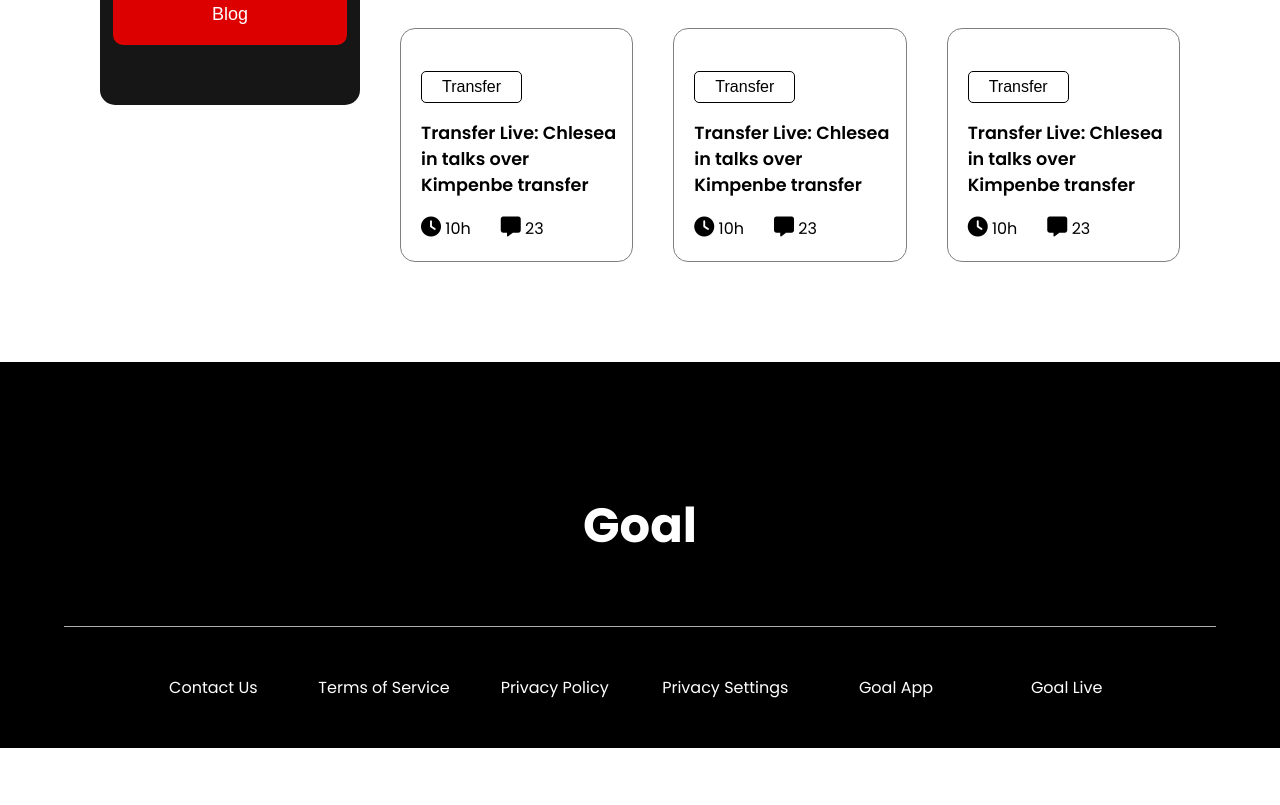
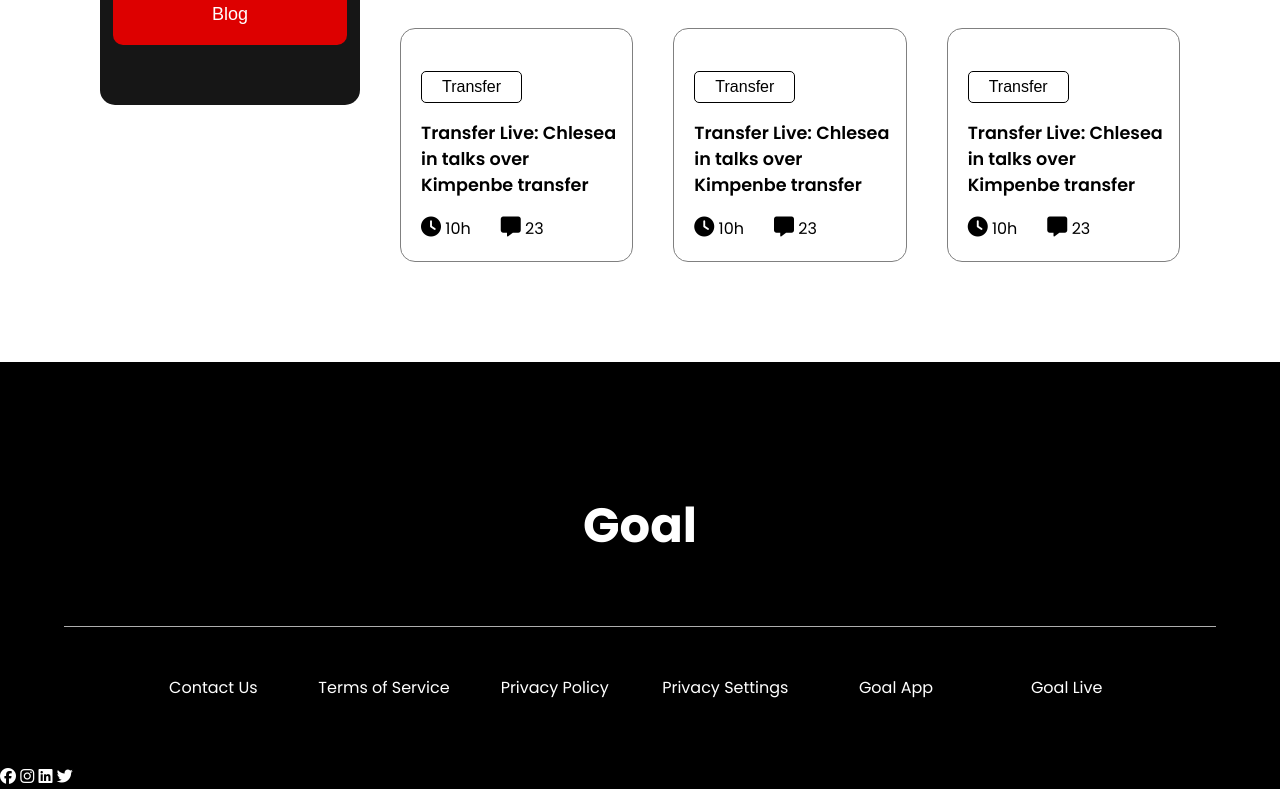
Before and after one commit to MARJUKA-TAHERA/Sports-Channal, a plain HTML site: page index.html in a window 1280 px wide. Shown: the part 904-1709 px from the top of the page. Before the commit the page ends 1652 px from the top, so only its background shows below. Drawn offline with Linux system fonts and the light colour scheme.

Commit message:
Update index.html
Signed-off-by: Marjuka Tahera <101512771+MARJUKA-TAHERA@users.noreply.github.com>

```diff
--- a/index.html
+++ b/index.html
@@ -203,6 +203,12 @@
                     <p>Goal Live</p>
                 </div>
             </div>
+        <p  class="icons">
+        <i class="fa-brands fa-facebook"></i>
+        <i class="fa-brands fa-instagram"></i>
+        <i class="fa-brands fa-linkedin"></i>
+        <i class="fa-brands fa-twitter"></i>
+    </p>
         </div>
     </footer>
    </main>
```
